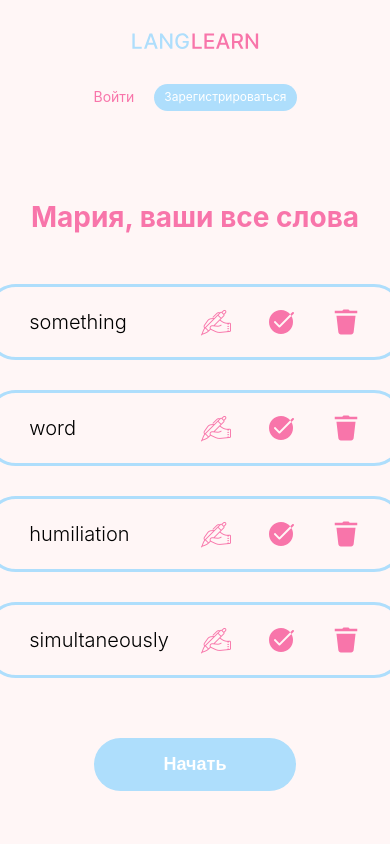
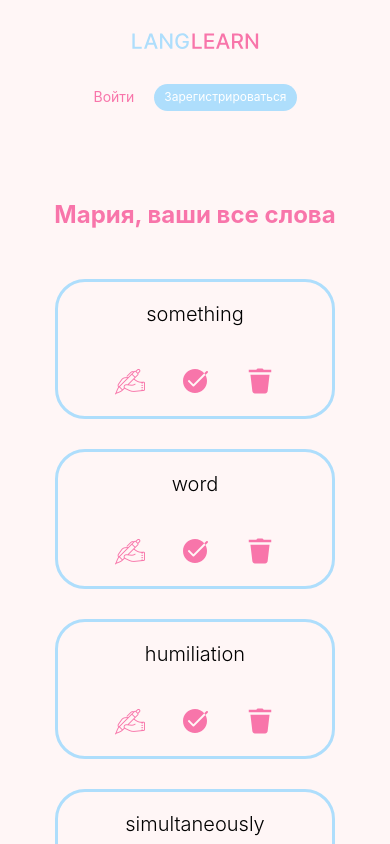
Before and after one commit to MariaMantusova/LangLearn_frontend, a React (Create React App) app: page /words-all in a window 390 px wide. Shown: the top 844 px of the page. Built offline with nearby package versions, Linux system fonts and the light colour scheme.

Commit message:
feat: add adaptive on words page mobile

```diff
--- a/src/components/WordLine/WordLine.scss
+++ b/src/components/WordLine/WordLine.scss
@@ -9,6 +9,17 @@
   border-radius: 30px;
   max-width: 85%;
   width: 100%;
+
+  @media screen and (max-width: 700px) {
+    max-width: 80%;
+  }
+
+  @media screen and (max-width: 700px) {
+    flex-direction: column;
+    gap: 40px;
+    max-width: 280px;
+    box-sizing: border-box;
+  }
 }
 
 .word-line__text {
--- a/src/components/WordsPage/WordsPage.scss
+++ b/src/components/WordsPage/WordsPage.scss
@@ -15,7 +15,14 @@
 .words-page__title {
   margin: 0;
   font-size: 28px;
-  color: $mainPinkColor
+  color: $mainPinkColor;
+
+  @media screen and (max-width: 610px) {
+    font-size: 24px;
+    text-align: center;
+    margin-right: 10px;
+    margin-left: 10px;
+  }
 }
 
 .words-page__words {
```
